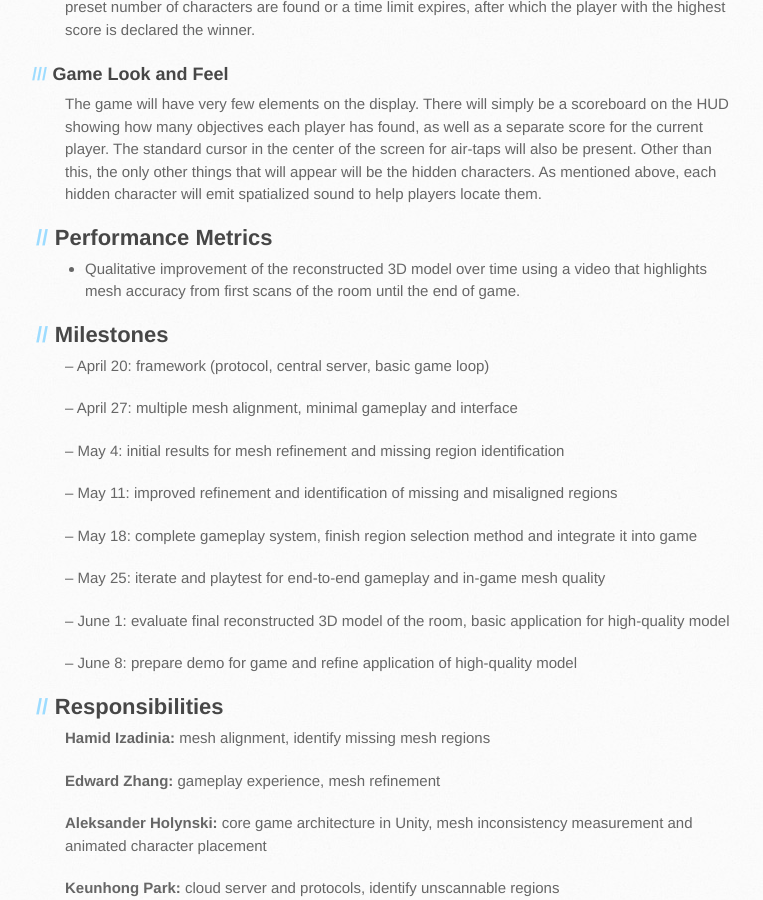
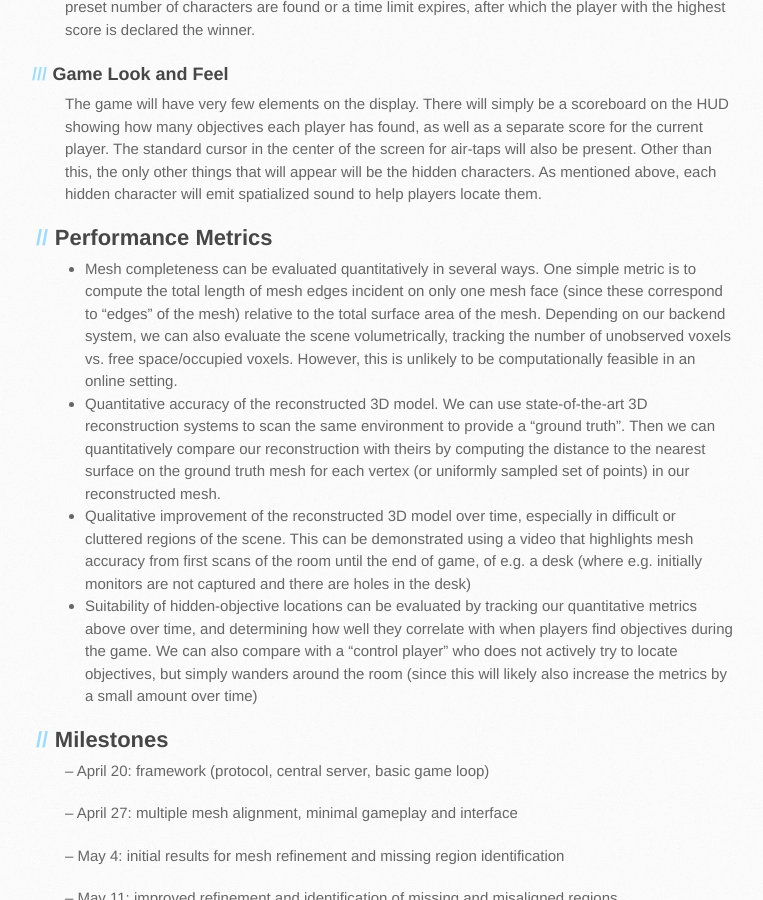
Before and after one commit to holoscanner/holoscanner.github.io, a Jekyll site: the page built from prd.md, in a window 1280 px wide and 900 px high, scrolled down 1404 px. Shown: the whole window, without its empty margins (80-843 px from the left). Built offline with Jekyll 4.4.1, drawn with Linux system fonts in a browser that asks for light colours.

Commit message:
Added performance metrics

```diff
--- a/prd.md
+++ b/prd.md
@@ -48,7 +48,10 @@ players locate them.
 
 ## Performance Metrics
 
-- Qualitative improvement of the reconstructed 3D model over time using a video that highlights mesh accuracy from first scans of the room until the end of game.
+- Mesh completeness can be evaluated quantitatively in several ways. One simple metric is to compute the total length of mesh edges incident on only one mesh face (since these correspond to "edges" of the mesh) relative to the total surface area of the mesh. Depending on our backend system, we can also evaluate the scene volumetrically, tracking the number of unobserved voxels vs. free space/occupied voxels. However, this is unlikely to be computationally feasible in an online setting.
+- Quantitative accuracy of the reconstructed 3D model. We can use state-of-the-art 3D reconstruction systems to scan the same environment to provide a "ground truth". Then we can quantitatively compare our reconstruction with theirs by computing the distance to the nearest surface on the ground truth mesh for each vertex (or uniformly sampled set of points) in our reconstructed mesh.
+- Qualitative improvement of the reconstructed 3D model over time, especially in difficult or cluttered regions of the scene. This can be demonstrated using a video that highlights mesh accuracy from first scans of the room until the end of game, of e.g. a desk (where e.g. initially monitors are not captured and there are holes in the desk)
+- Suitability of hidden-objective locations can be evaluated by tracking our quantitative metrics above over time, and determining how well they correlate with when players find objectives during the game. We can also compare with a "control player" who does not actively try to locate objectives, but simply wanders around the room (since this will likely also increase the metrics by a small amount over time)
 
 ## Milestones
 
```
